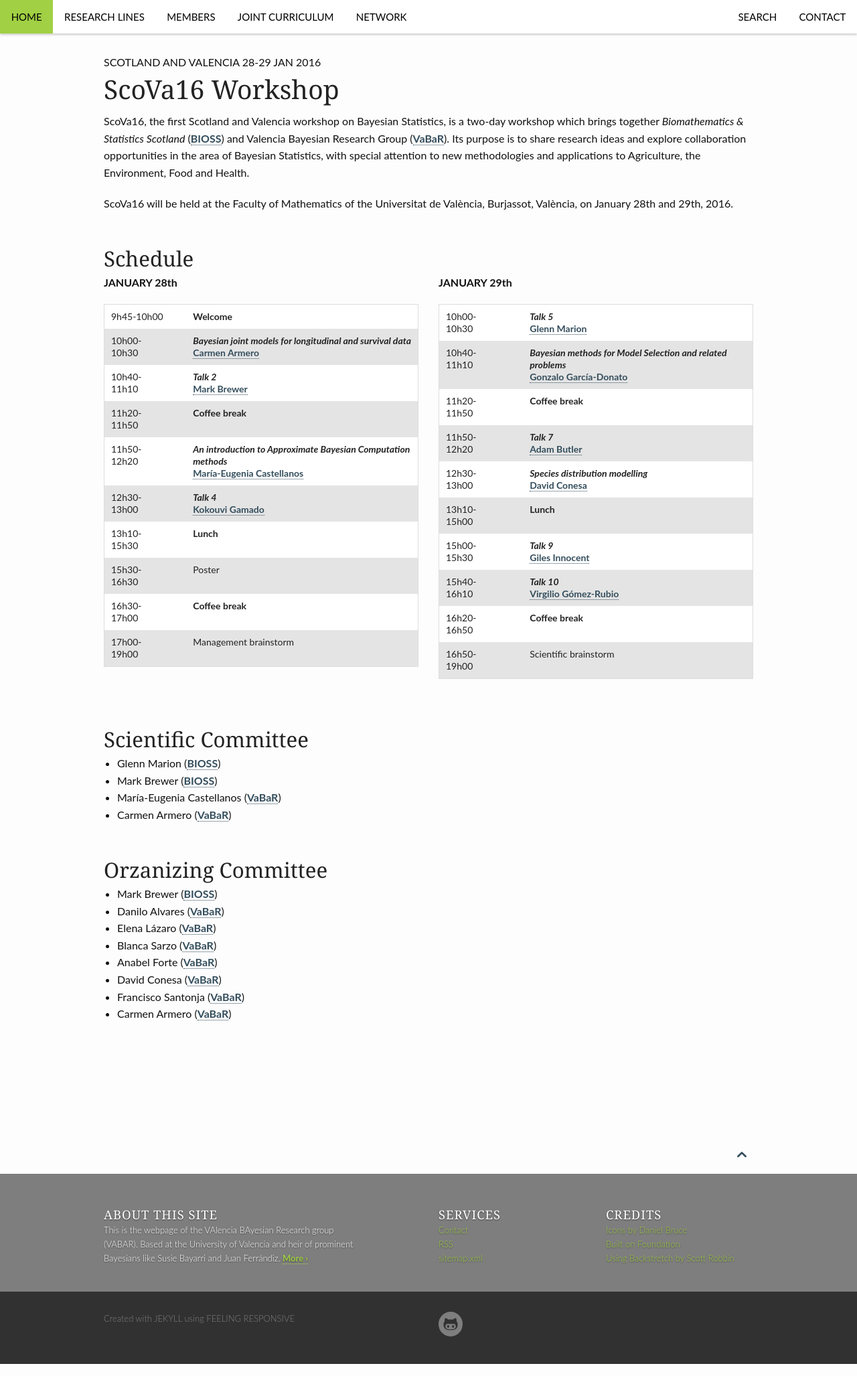
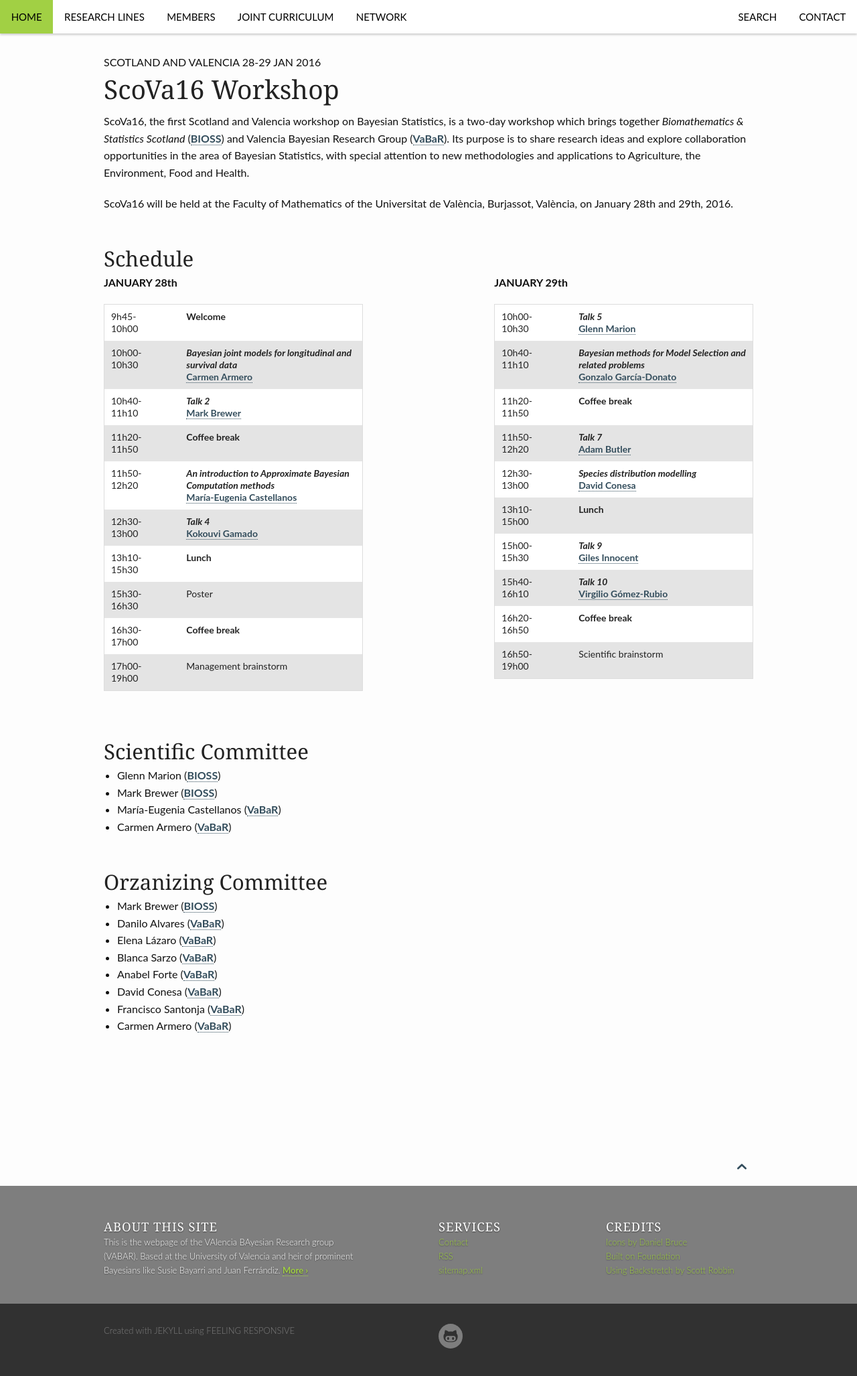
Before and after one commit to VABAR/VABAR.github.io, a Jekyll site: the page built from _posts/events/2015-12-17-ScoVa16.md, in a window 1280 px wide. Shown: the whole page at 67% size. Built offline with Jekyll 4.4.1, drawn with Linux system fonts in a browser that asks for light colours.

Commit message:
Update 2015-12-17-ScoVa16.md

```diff
--- a/_posts/events/2015-12-17-ScoVa16.md
+++ b/_posts/events/2015-12-17-ScoVa16.md
@@ -15,7 +15,7 @@
 ## Schedule
 
 <div class="row" markdown="1">
-  <div class="small-10 medium-6 columns" markdown="1">
+  <div class="small-10 medium-5 columns" markdown="1">
 
 **JANUARY 28th**
 
@@ -31,7 +31,7 @@
 17h00-19h00 || Management brainstorm
 
   </div>
-  <div class="small-10 medium-6 columns" markdown="1">
+  <div class="small-10 medium-5 columns" markdown="1">
 
 **JANUARY 29th**
 
```
